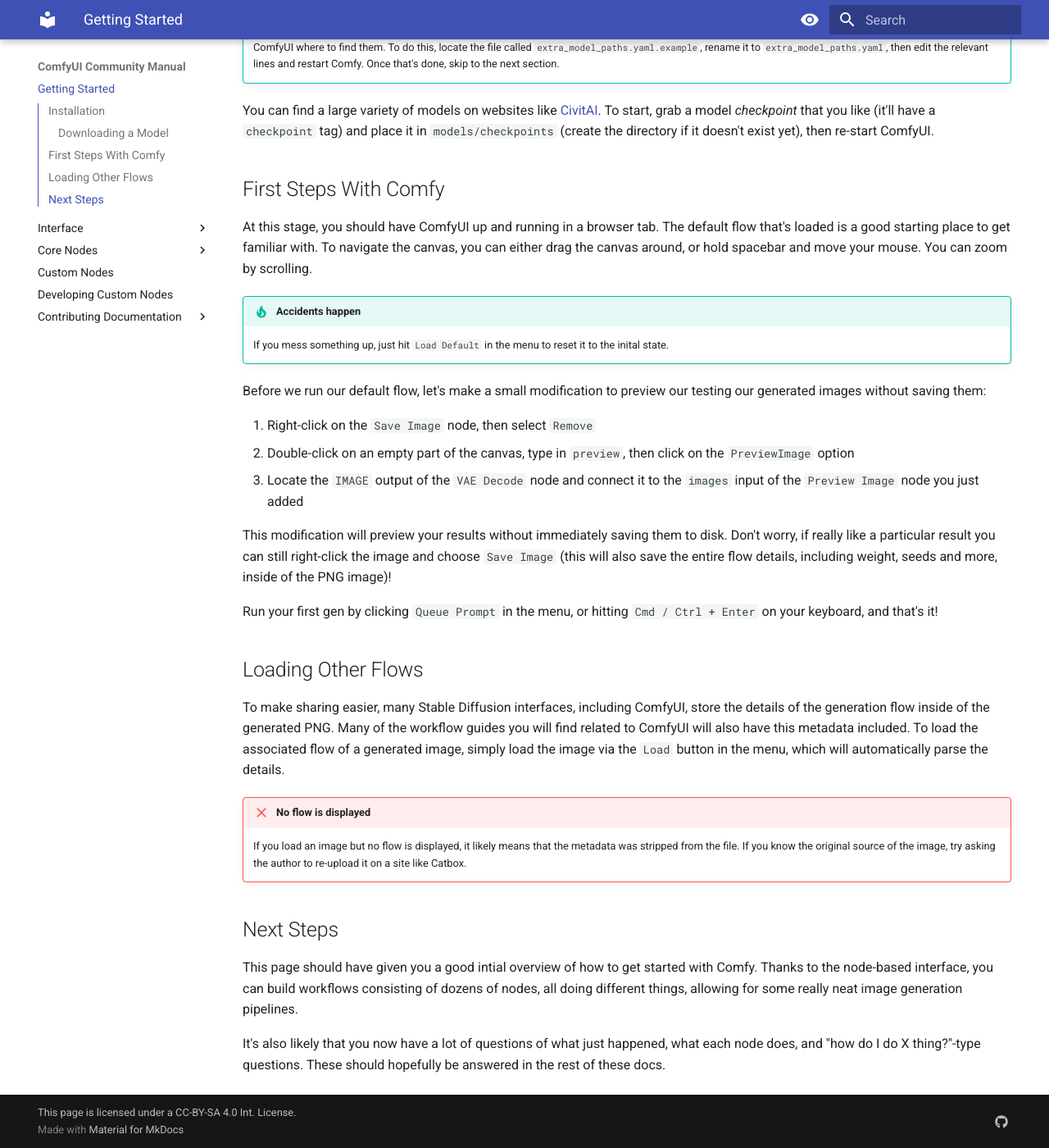
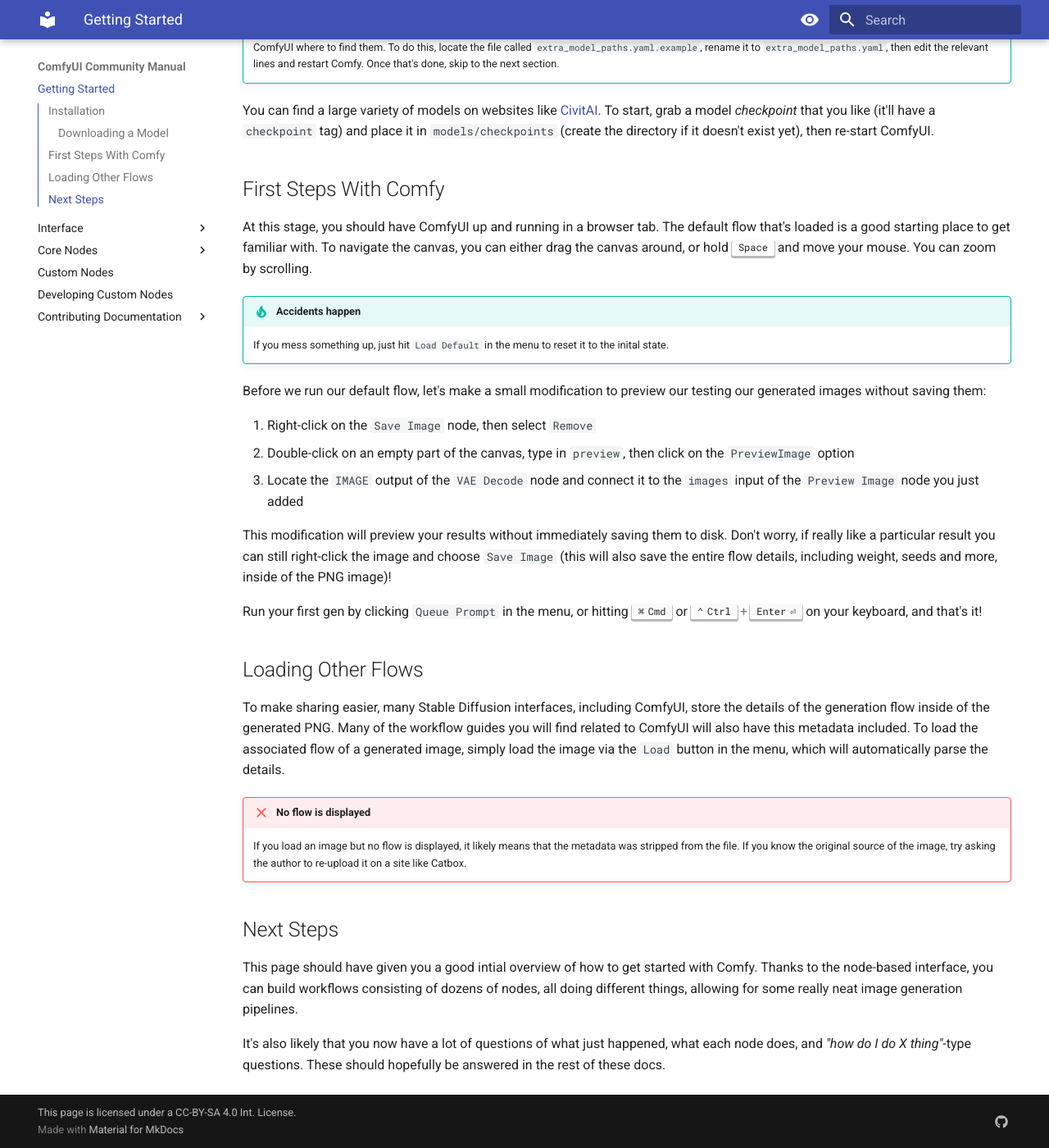
Before and after one commit to BlenderNeko/ComfyUI-docs, an MkDocs documentation site: the page built from docs/index.md, in a window 1280 px wide and 1400 px high, scrolled down 638 px. Shown: the whole window at 82% size. Built offline with MkDocs 1.6.1 and Material for MkDocs 9.7.7, drawn with Linux system fonts in a browser that asks for light colours.

Commit message:
use nice keys formatting

```diff
--- a/docs/index.md
+++ b/docs/index.md
@@ -25,7 +25,7 @@ You can find a large variety of models on websites like [CivitAI](https://civita
 
 ## First Steps With Comfy
 
-At this stage, you should have ComfyUI up and running in a browser tab. The default flow that's loaded is a good starting place to get familiar with. To navigate the canvas, you can either drag the canvas around, or hold spacebar and move your mouse. You can zoom by scrolling.
+At this stage, you should have ComfyUI up and running in a browser tab. The default flow that's loaded is a good starting place to get familiar with. To navigate the canvas, you can either drag the canvas around, or hold ++space++ and move your mouse. You can zoom by scrolling.
 
 !!! tip "Accidents happen"
 
@@ -39,7 +39,7 @@ Before we run our default flow, let's make a small modification to preview our t
 
 This modification will preview your results without immediately saving them to disk. Don't worry, if really like a particular result you can still right-click the image and choose `Save Image` (this will also save the entire flow details, including weight, seeds and more, inside of the PNG image)!
 
-Run your first gen by clicking `Queue Prompt` in the menu, or hitting `Cmd / Ctrl + Enter` on your keyboard, and that's it!
+Run your first gen by clicking `Queue Prompt` in the menu, or hitting ++command++ or ++control+enter++ on your keyboard, and that's it!
 
 ## Loading Other Flows
 
@@ -52,4 +52,4 @@ To make sharing easier, many Stable Diffusion interfaces, including ComfyUI, sto
 ## Next Steps
 This page should have given you a good intial overview of how to get started with Comfy. Thanks to the node-based interface, you can build workflows consisting of dozens of nodes, all doing different things, allowing for some really neat image generation pipelines.
 
-It's also likely that you now have a lot of questions of what just happened, what each node does, and "how do I do X thing?"-type questions. These should hopefully be answered in the rest of these docs.
+It's also likely that you now have a lot of questions of what just happened, what each node does, and _"how do I do X thing"_-type questions. These should hopefully be answered in the rest of these docs.
```
